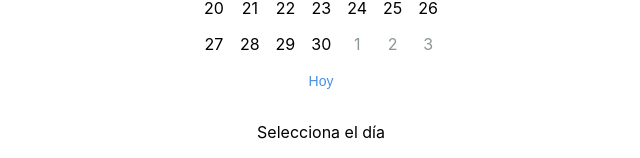
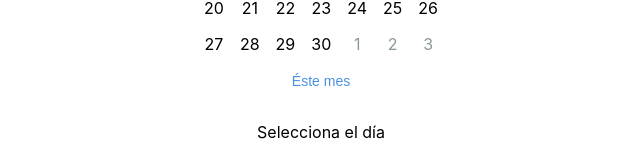
Before and after one commit to kevincovas/Blockchain-app, a React (Vite) app in the folder frontend/: page / in a window 1280 px wide. Shown: the part 237-395 px from the top of the page, without its empty margins (319-959 px from the left). Built offline with nearby package versions, Linux system fonts and the light colour scheme.

Commit message:
aitor Revisar

```diff
--- a/frontend/src/Calendar.jsx
+++ b/frontend/src/Calendar.jsx
@@ -112,9 +112,8 @@ locale="es"
       firstDayOfWeek={1}
  showOutsideDays
 		  selectedDays={state.selectedDay}
-		todayButton="Hoy"
+		todayButton="Éste mes"
 		disabledDays={disabledDays}
-
 
         />
 
```
